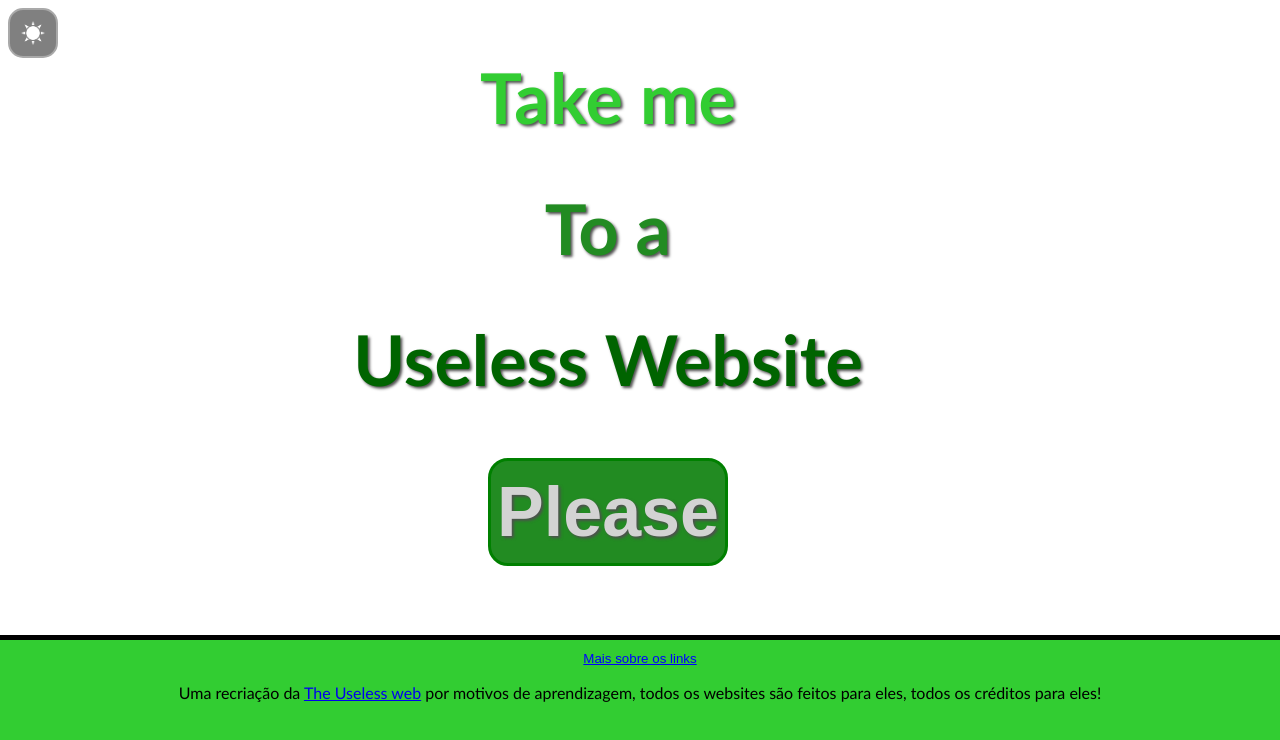
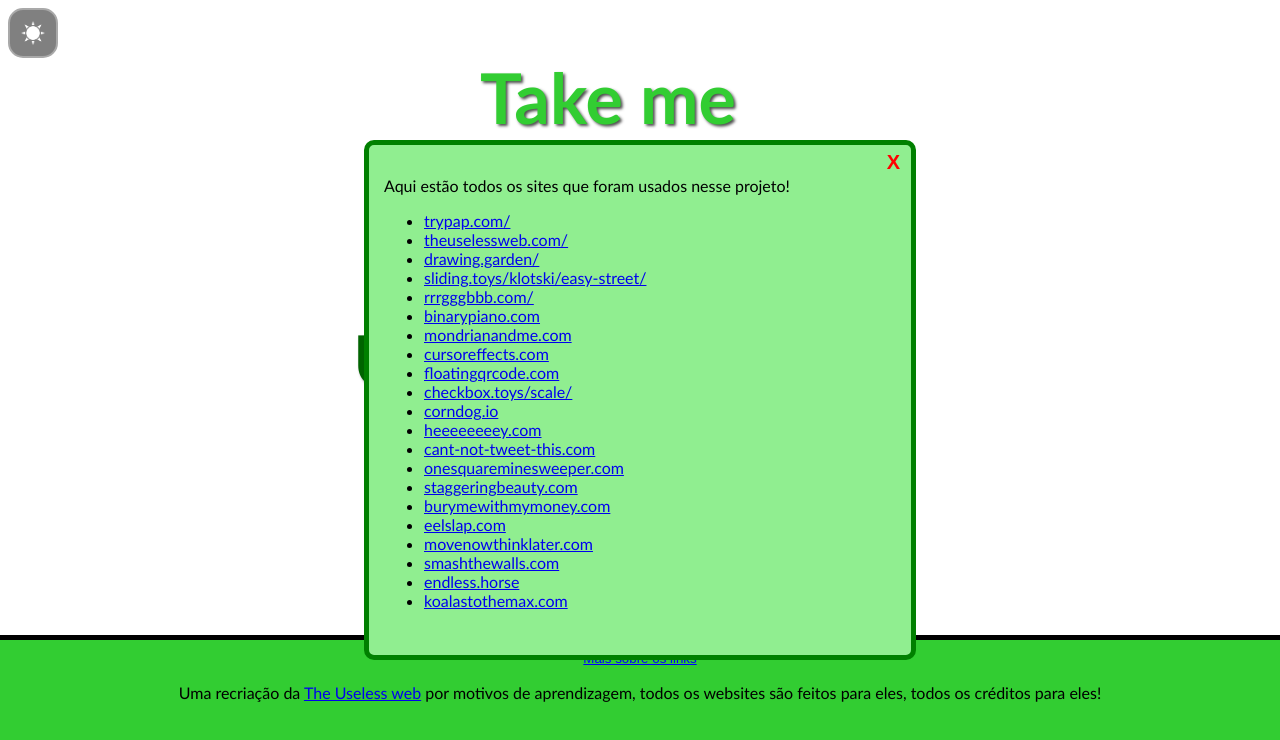
Before and after one commit to umapessoa10/uselessweb, a plain HTML site: page index.html in a window 1280 px wide. Both pictures are taken after a click on the button "Mais sobre os links". Drawn offline with Linux system fonts and the light colour scheme.

Commit message:
Added popup in index.html
added popup with all the websites in the array, the code automatically adds these when a new item in the array is placed

```diff
--- a/index.html
+++ b/index.html
@@ -91,19 +91,49 @@
     }
 
     #sites {
-        background-color: lightgreen;
-        border: 5px solid green;
-        border-radius: 10px;
-        position: fixed;
-        z-index: 123123123;
-        width: 500px;
-        height: 500px;
-        display: none; /* Make it start off hidden*/
+      background-color: lightgreen;
+      border: 5px solid green;
+      border-radius: 10px;
+      position: fixed;
+      z-index: 123123123;
+      width: 40%;
+      height: 60%;
+      display: none;
+      top: 50%;
+      left: 50%;
+      transform: translate(-50%, -50%);
+      padding: 15px;
     }
+
+    #sites .X {
+      color: red;
+      background: transparent;
+      border: none;
+      cursor: pointer;
+      font-weight: bold;
+      position: absolute;
+      right: 5px;
+      top: 5px;
+      font-size: 20px;
+      transition: 0.3s ease;
+
+    }
+
+    #sites .X:hover {
+      transform: scale(1.4);
+    }
+
 </style>
 </head>
 <body id="body">
-    <div id="sites"><p>oi</p></div>
+    <div id="sites">
+      <button class="X" onclick="closeElement('sites')">X</button>
+      <p>Aqui estão todos os sites que foram usados nesse projeto!</p>
+      <ul id="topics">
+        <li></li>
+      </ul>
+
+    </div>
   <div class="square">
 <h1 class="title" style="color: limegreen;">Take me</h1><h1 class="title" style="color: forestgreen;" id="toa">To a</h1><h1 class="title" style="color: darkgreen;">Useless Website</h1>
 <button class="thebtn nopadding" onclick='theuselessweb()'>  <h1 class="nopadding title"> Please</h1></button>
@@ -118,9 +148,44 @@
 
 
 <script>
+
+
+  //rewrite the ulcontent
+
+  function closeElement(element) {
+    document.getElementById(element).style.display = "none";
+  }
+
+  function openElement(element) {
+    document.getElementById(element).style.display = "block";
+  }
+
+
     let first = 0;
 
-    const links = ['trypap.com/', 'theuselessweb.com/', 'drawing.garden/', 'sliding.toys/klotski/easy-street/', 'rrrgggbbb.com/', 'binarypiano.com', 'mondrianandme.com', 'cursoreffects.com', 'floatingqrcode.com', 'checkbox.toys/scale/', 'corndog.io', 'heeeeeeeey.com', 'cant-not-tweet-this.com', 'onesquareminesweeper.com', 'staggeringbeauty.com', 'burymewithmymoney.com', 'eelslap.com', 'movenowthinklater.com', 'smashthewalls.com', 'endless.horse', 'koalastothemax.com']; //links, do NOT add the https://
+    const links = [
+      'trypap.com/',
+      'theuselessweb.com/',
+      'drawing.garden/',
+      'sliding.toys/klotski/easy-street/',
+      'rrrgggbbb.com/',
+      'binarypiano.com',
+      'mondrianandme.com',
+      'cursoreffects.com',
+      'floatingqrcode.com',
+      'checkbox.toys/scale/',
+      'corndog.io',
+      'heeeeeeeey.com',
+      'cant-not-tweet-this.com',
+      'onesquareminesweeper.com',
+      'staggeringbeauty.com',
+      'burymewithmymoney.com',
+      'eelslap.com',
+      'movenowthinklater.com',
+      'smashthewalls.com',
+      'endless.horse',
+      'koalastothemax.com'
+    ]; //links, do NOT add the https://
 
     function theuselessweb() {
       if (first === 0) { //check if it is the first time clicking the buttons
@@ -131,6 +196,28 @@
       let linkredirect = Math.floor(Math.random() * links.length);
       window.open(`https://${links[linkredirect]}`, "_blank");
     }
+
+    //rewrite the content
+    function rewriteContent() {
+      const ulElement = document.getElementById("topics");
+
+      // Clear the existing list items
+      ulElement.innerHTML = "";
+
+      // Iterate through the array and create new list items with links
+      links.forEach(function(link) {
+        const liElement = document.createElement("li");
+        const aElement = document.createElement("a");
+        aElement.href = "https://" + link;
+        aElement.textContent = link;
+        aElement.target = "_blank"; // Open link in a new tab
+        liElement.appendChild(aElement);
+        ulElement.appendChild(liElement);
+      });
+    }
+
+    rewriteContent(); //the links that are added to the array are automatically added to the popup
+
 
 
 function changeMode() {
```
